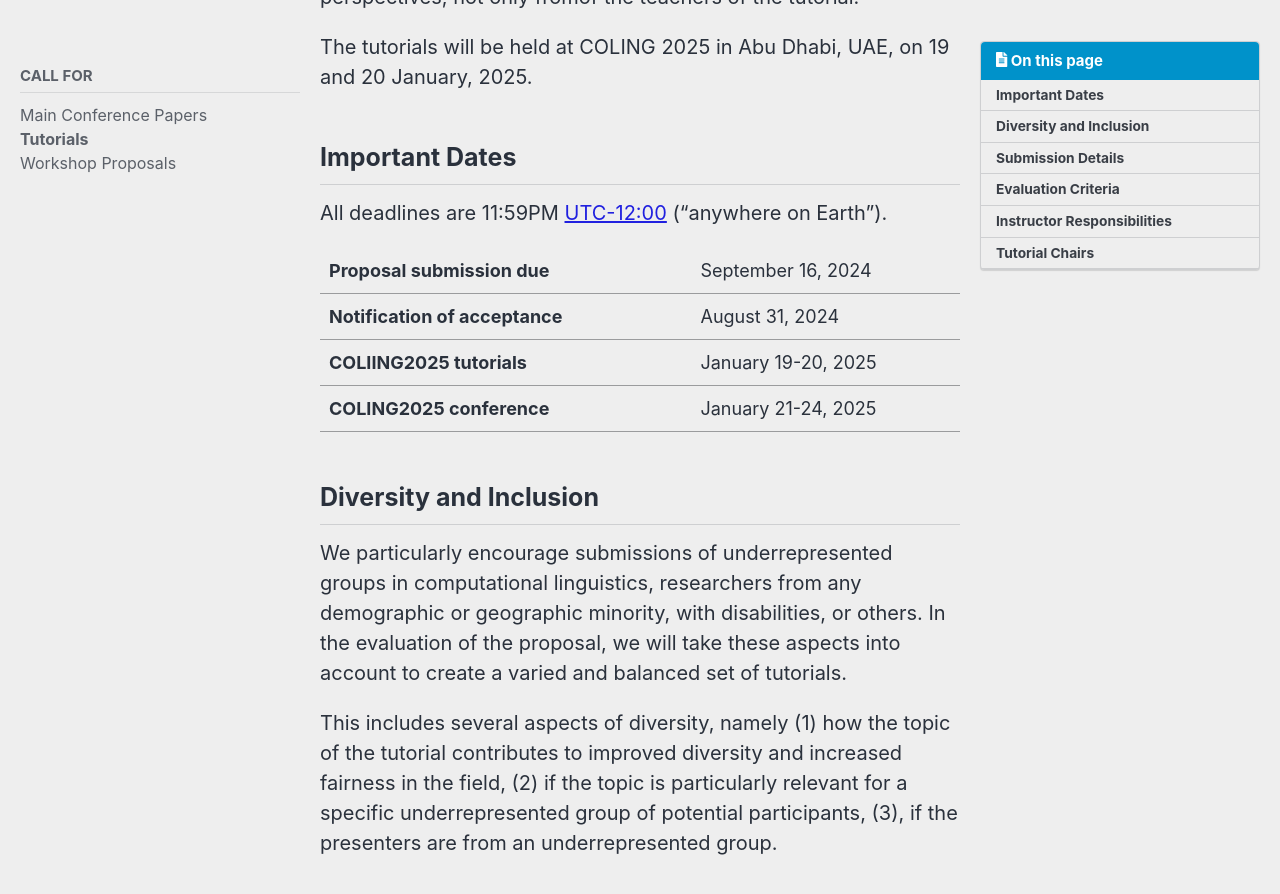
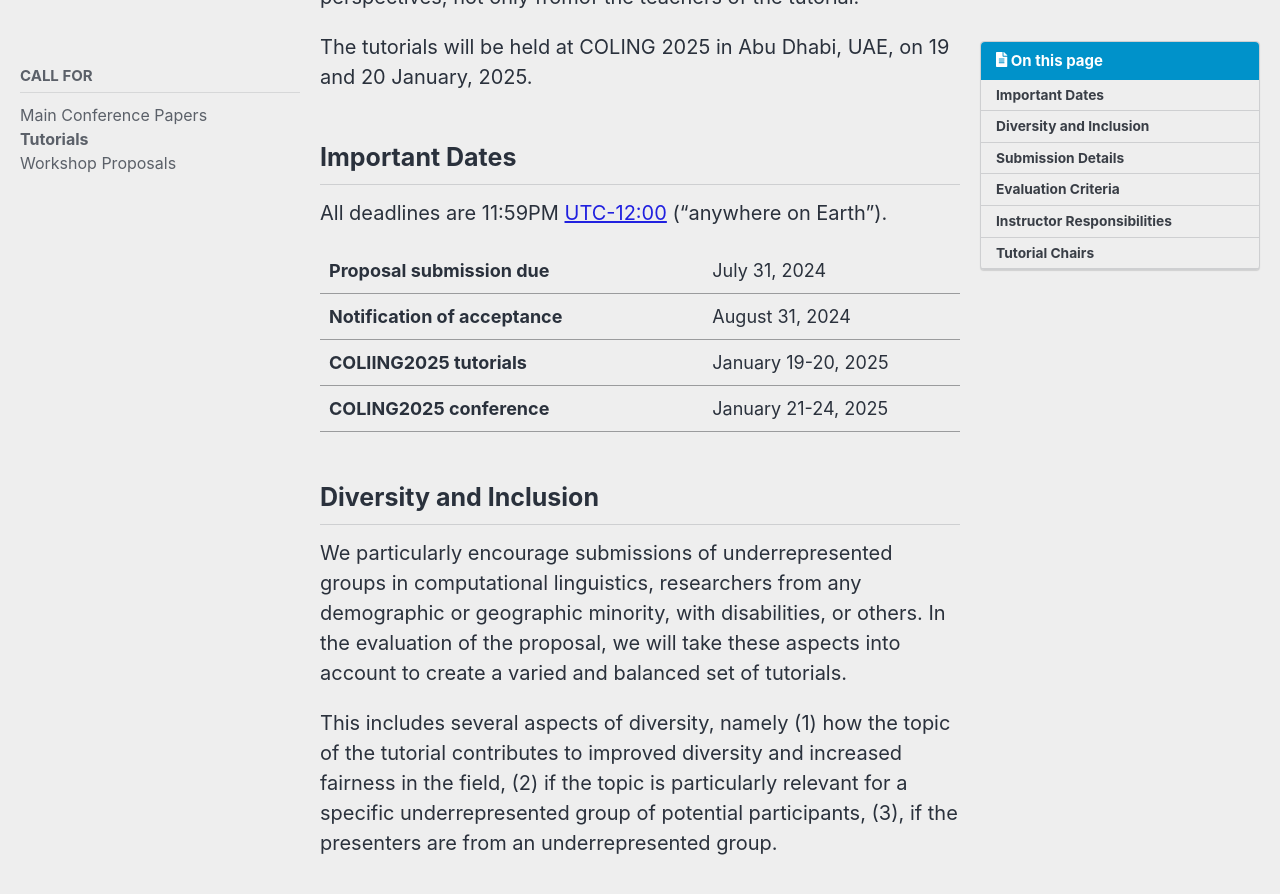
Before and after one commit to hasaniqbal777/coling-2025, a Jekyll site: the page built from _pages/calls/tutorials.md, in a window 1280 px wide and 900 px high, scrolled down 1552 px. Shown: the top 894 px of the window. Built offline with Jekyll 4.4.1, drawn with Linux system fonts in a browser that asks for light colours; cached includes are drawn as plain includes; nearby versions of some CDN libraries.

Commit message:
Tutorials timeline fixes

```diff
--- a/_pages/calls/tutorials.md
+++ b/_pages/calls/tutorials.md
@@ -35,7 +35,7 @@ All deadlines are 11:59PM [UTC-12:00](https://www.timeanddate.com/time/zone/time
 .news-table tr td:nth-child(2) { width: 55em; }
 </style>
 
-| Proposal submission due | September 16, 2024 |
+| Proposal submission due | July 31, 2024 |
 | Notification of acceptance | August 31, 2024 |
 | COLIING2025 tutorials | January 19-20, 2025 |
 | COLING2025 conference | January 21-24, 2025 |
```
